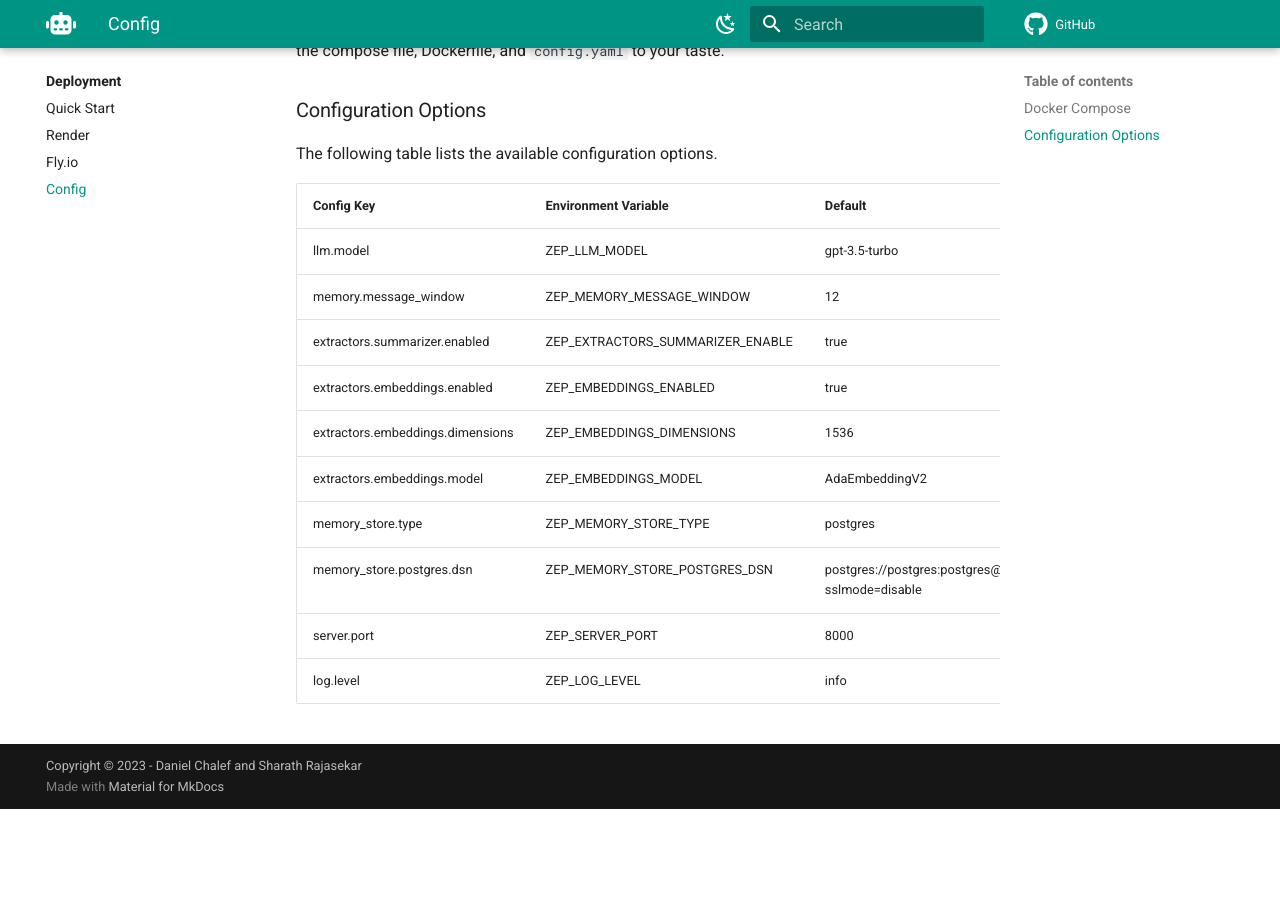
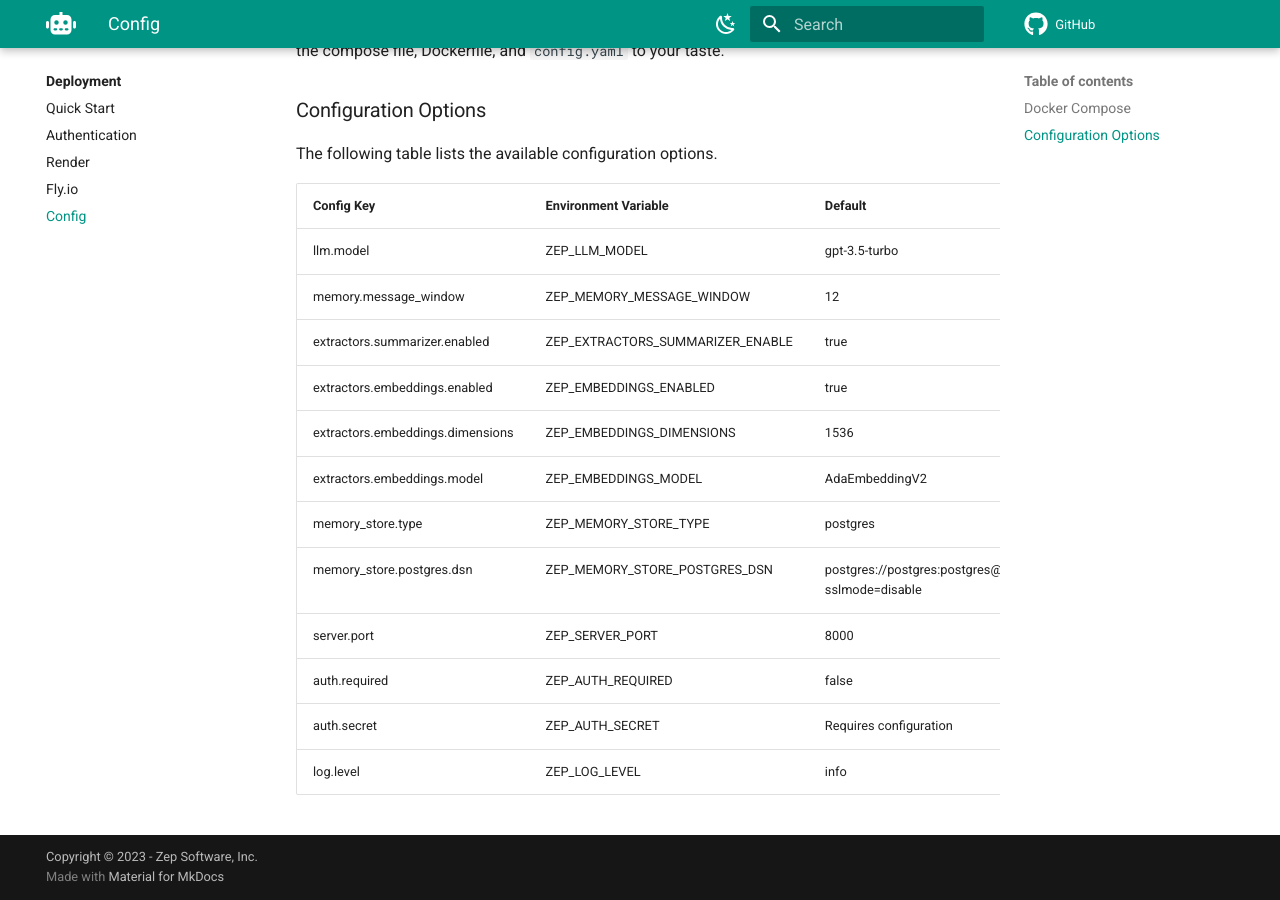
Before and after one commit to getzep/docs.getzep.com, an MkDocs documentation site: the page built from docs/deployment/config.md, in a window 1280 px wide and 900 px high, scrolled down 628 px. Built offline with MkDocs 1.6.1 and Material for MkDocs 9.7.7, drawn with Linux system fonts in a browser that asks for light colours; comment, search, counter and statistics services are not loaded; before the commit the page ends 1437 px from its top, so only the background shows below that.

```diff
--- a/docs/deployment/config.md
+++ b/docs/deployment/config.md
@@ -16,7 +16,7 @@ The Docker compose setup mounts a `config.yaml` file in the current working dire
 The following table lists the available configuration options.
 
 | Config Key                       | Environment Variable             | Default                                                      |
-| -------------------------------- | -------------------------------- | ------------------------------------------------------------ |
+|----------------------------------|----------------------------------|--------------------------------------------------------------|
 | llm.model                        | ZEP_LLM_MODEL                    | gpt-3.5-turbo                                                |
 | memory.message_window            | ZEP_MEMORY_MESSAGE_WINDOW        | 12                                                           |
 | extractors.summarizer.enabled    | ZEP_EXTRACTORS_SUMMARIZER_ENABLE | true                                                         |
@@ -26,4 +26,6 @@ The following table lists the available configuration options.
 | memory_store.type                | ZEP_MEMORY_STORE_TYPE            | postgres                                                     |
 | memory_store.postgres.dsn        | ZEP_MEMORY_STORE_POSTGRES_DSN    | postgres://postgres:postgres@localhost:5432/?sslmode=disable |
 | server.port                      | ZEP_SERVER_PORT                  | 8000                                                         |
+| auth.required                    | ZEP_AUTH_REQUIRED                | false                                                        |
+| auth.secret                      | ZEP_AUTH_SECRET                  | Requires configuration                                       |
 | log.level                        | ZEP_LOG_LEVEL                    | info                                                         |
--- a/mkdocs.yml
+++ b/mkdocs.yml
@@ -2,7 +2,7 @@ site_name: Zep - A long-term memory store for LLM applications
 repo_url: https://github.com/getzep/zep
 site_url: https://docs.getzep.com
 site_description: Zep stores, summarizes, embeds, indexes, and enriches LLM app / AI chatbot histories.
-copyright: Copyright &copy; 2023 - Daniel Chalef and Sharath Rajasekar
+copyright: Copyright &copy; 2023 - Zep Software, Inc.
 extra_css:
   - stylesheets/extra.css
 extra:
@@ -30,6 +30,7 @@ nav:
   - Deployment:
       - deployment/index.md
       - Quick Start: deployment/quickstart.md
+      - Authentication: deployment/auth.md
       - Render: deployment/render.md
       - Fly.io: deployment/fly.md
       - Config: deployment/config.md
```
Also changed, not shown: docs/deployment/auth.md (added, +56 -0 lines), docs/index.md (+2 -0 lines).
